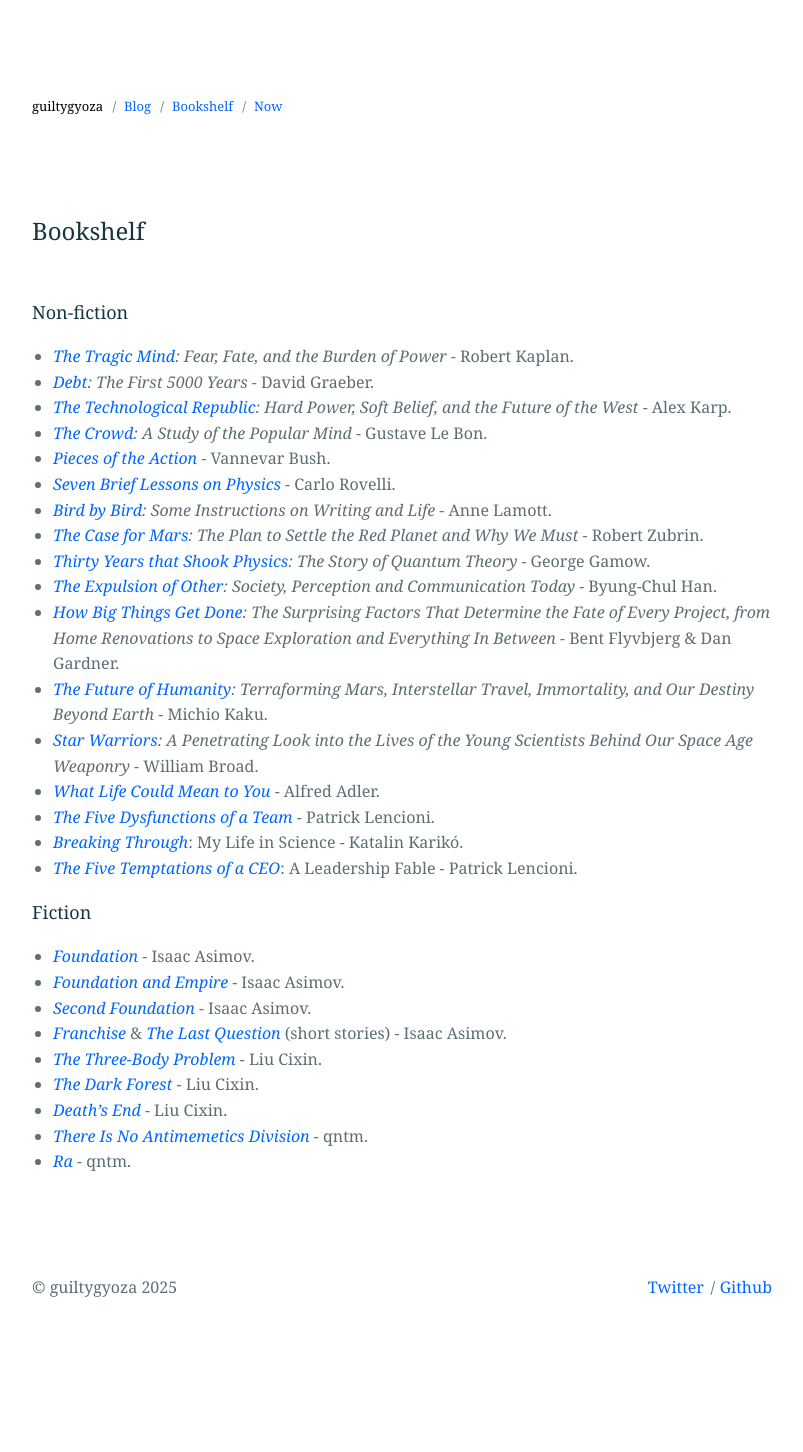
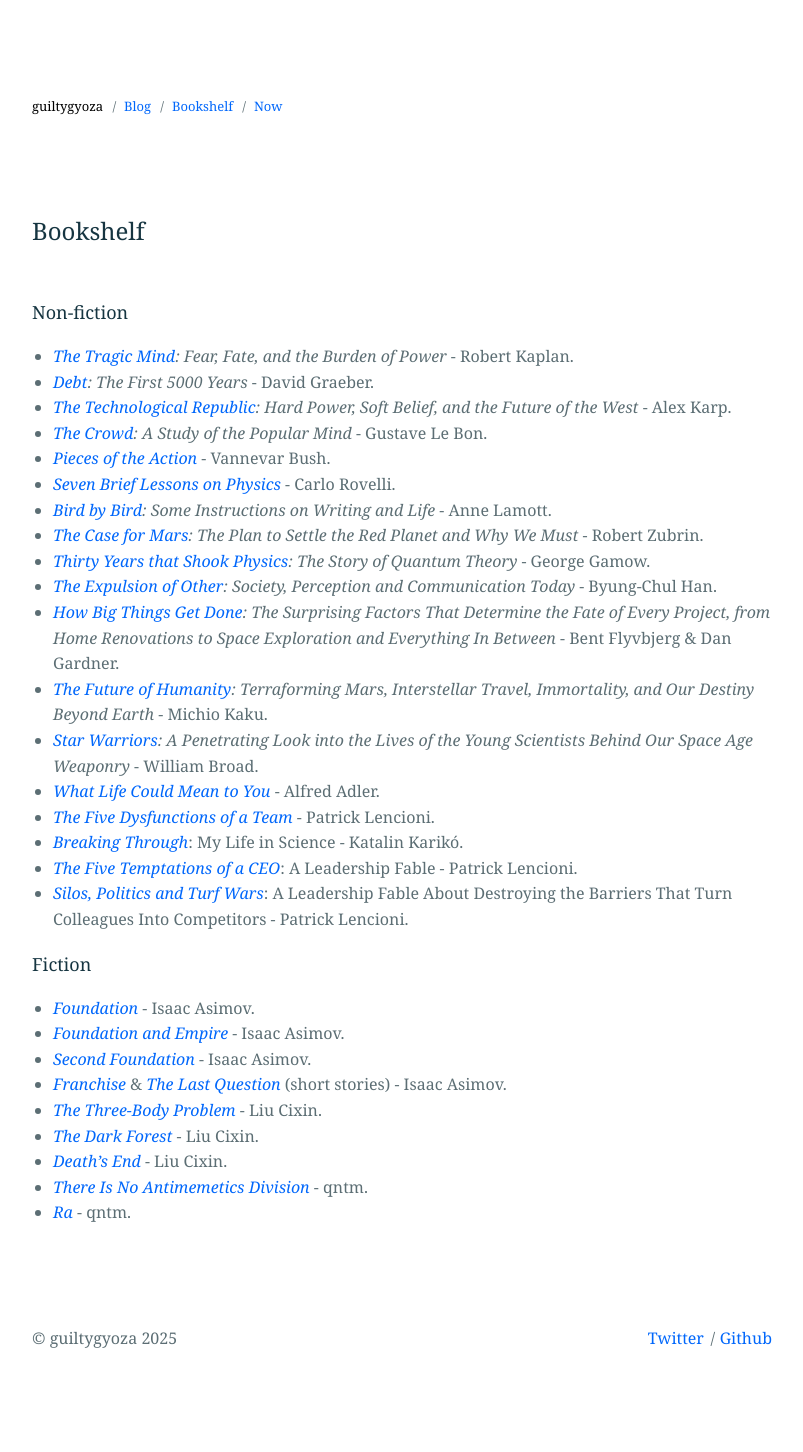
Before and after one commit to guiltygyoza/blog, a Jekyll site: the page built from _pages/bookshelf.markdown, in a window 1280 px wide. Shown: the whole page, without its empty margins (238-1041 px from the left). Built offline with Jekyll 4.4.1, drawn with Linux system fonts in a browser that asks for light colours; before the commit the page ends 1400 px from its top, so only the background shows below that.

Commit message:
add book

```diff
--- a/_pages/bookshelf.markdown
+++ b/_pages/bookshelf.markdown
@@ -22,6 +22,7 @@
 - [*The Five Dysfunctions of a Team*](https://www.goodreads.com/book/show/21343.The_Five_Dysfunctions_of_a_Team){:target="_blank"} - Patrick Lencioni.
 - [*Breaking Through*](https://www.goodreads.com/book/show/123025953-breaking-through){:target="_blank"}: My Life in Science - Katalin Karikó.
 - [*The Five Temptations of a CEO*](https://www.goodreads.com/book/show/49146.The_Five_Temptations_of_a_CEO){:target="_blank"}: A Leadership Fable - Patrick Lencioni.
+- [*Silos, Politics and Turf Wars*](https://www.goodreads.com/en/book/show/19129.Silos_Politics_and_Turf_Wars){:target="_blank"}: A Leadership Fable About Destroying the Barriers That Turn Colleagues Into Competitors - Patrick Lencioni.
 
 ### Fiction
 - *[Foundation](https://www.goodreads.com/book/show/29579.Foundation){:target="_blank"}* - Isaac Asimov.
```
